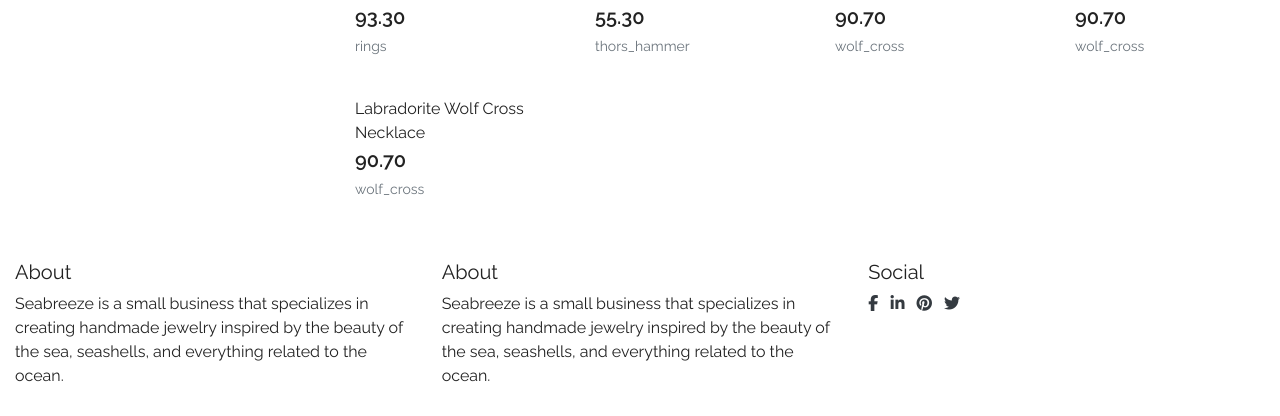
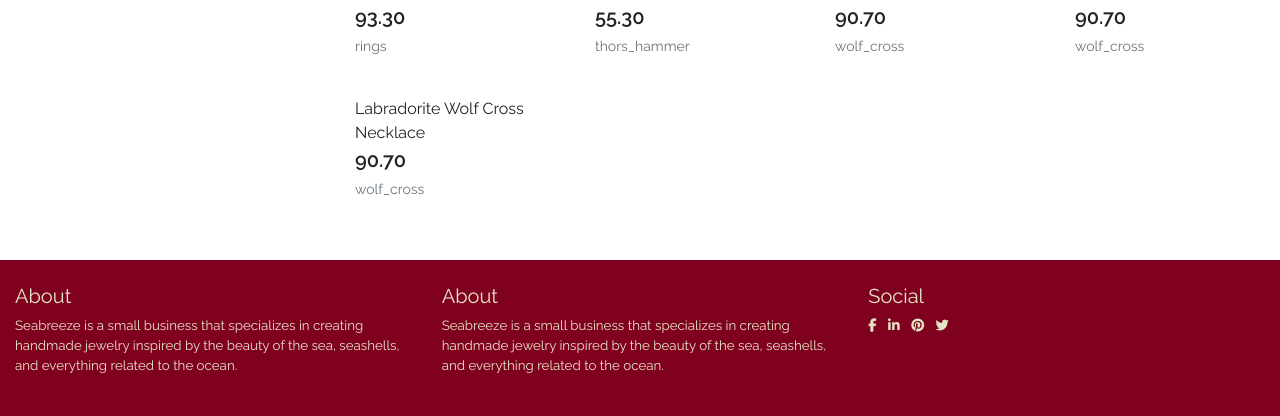
Before and after one commit to e-kai00/gungnir-shop, a Django app: page / in a window 1280 px wide. Shown: the part 1027-1443 px from the top of the page. Before the commit the page ends 1409 px from the top, so only its background shows below. Run offline with Django 3.2, Linux system fonts and the light colour scheme; data comes from the database, SQL or seed files in the repository; some libraries are stand-ins or nearby versions.

Commit message:
Style footer

```diff
--- a/static/css/base.css
+++ b/static/css/base.css
@@ -43,3 +43,14 @@ body {
     cursor: pointer;
     color: #222222;
 }
+
+
+#footer-details {
+    font-size: smaller;
+    color: #E5E5C3;
+    background-color: #800020;
+}
+
+.socials {
+    color: #E5E5C3;
+}
--- a/templates/base.html
+++ b/templates/base.html
@@ -116,7 +116,7 @@
 
     <!-- footer -->
     <footer class="container-fluid mt-5">
-        <div id="footer-details" class="row">
+        <div id="footer-details" class="row py-4">
 
             <!-- About -->
             <div class="col-sm-4">
@@ -142,25 +142,25 @@
                 <ul class="list-inline">
                     <li class="list-inline-item">
                         <a href="https://www.facebook.com/" target="_blank">
-                            <i class="fa fa-facebook text-dark" aria-hidden="true"></i>
+                            <i class="fa fa-facebook socials" aria-hidden="true"></i>
                             <span class="sr-only">Facebook</span>
                         </a>
                     </li>
                     <li class="list-inline-item">
                         <a href="https://www.linkedin.com/" target="_blank">
-                            <i class="fa fa-linkedin text-dark" aria-hidden="true"></i>
+                            <i class="fa fa-linkedin socials" aria-hidden="true"></i>
                             <span class="sr-only">LinkedIn</span>
                         </a>
                     </li>
                     <li class="list-inline-item">
                         <a href="https://www.pinterest.com/" target="_blank">
-                            <i class="fa fa-pinterest text-dark" aria-hidden="true"></i>
+                            <i class="fa fa-pinterest socials" aria-hidden="true"></i>
                             <span class="sr-only">Pinterest</span>
                         </a>
                     </li>
                     <li class="list-inline-item">
                         <a href="https://www.twitter.com/" target="_blank">
-                            <i class="fa fa-twitter text-dark" aria-hidden="true"></i>
+                            <i class="fa fa-twitter socials" aria-hidden="true"></i>
                             <span class="sr-only">Twitter</span>
                         </a>
                     </li>
```
